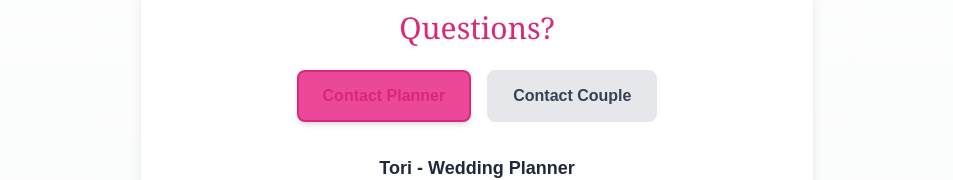
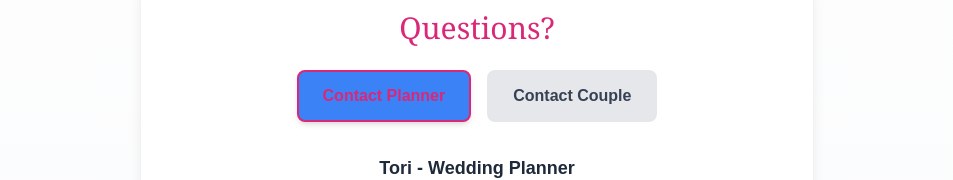
Before and after one commit to tori-ops/hybrid-stationary, a Next.js app: page /invite in a window 1280 px wide. Shown: the part 1906-2086 px from the top of the page, without its empty margins (163-1116 px from the left). Built offline with nearby package versions, Linux system fonts and the light colour scheme; no server answers.

Commit message:
Change button backgrounds from primary to secondary color (See Back/Front, RSVP Now, and Questions contact toggle buttons)

```diff
--- a/src/app/invite/page.tsx
+++ b/src/app/invite/page.tsx
@@ -64,7 +64,7 @@ function InvitePageContent() {
               rel="noopener noreferrer"
               className="px-8 py-3 rounded-lg font-semibold transition-opacity hover:opacity-90 border-2"
               style={{
-                backgroundColor: invitation.primary_color || '#ec4899',
+                backgroundColor: invitation.secondary_color || '#274E13',
                 color: invitation.accent_color || '#db2777',
                 borderColor: invitation.accent_color || '#db2777'
               }}
--- a/src/components/ContactSection.tsx
+++ b/src/components/ContactSection.tsx
@@ -32,7 +32,7 @@ export default function ContactSection({ config }: { config?: any }) {
               : 'bg-gray-200 text-gray-700 hover:bg-gray-300 border-gray-200'
           }`}
           style={contactType === 'planner' ? {
-            backgroundColor: primaryColor,
+            backgroundColor: secondaryColor,
             color: accentColor,
             borderColor: accentColor
           } : {}}
@@ -47,7 +47,7 @@ export default function ContactSection({ config }: { config?: any }) {
               : 'bg-gray-200 text-gray-700 hover:bg-gray-300 border-gray-200'
           }`}
           style={contactType === 'couple' ? {
-            backgroundColor: primaryColor,
+            backgroundColor: secondaryColor,
             color: accentColor,
             borderColor: accentColor
           } : {}}
--- a/src/components/InviteCard.tsx
+++ b/src/components/InviteCard.tsx
@@ -102,7 +102,7 @@ export default function InviteCard({ config }: { config?: any }) {
             onClick={() => setIsFlipped(!isFlipped)}
             className="px-8 py-3 rounded-lg font-semibold transition-opacity hover:opacity-90 border-2"
             style={{
-              backgroundColor: config?.colors?.primary || '#ec4899',
+              backgroundColor: config?.colors?.secondary || '#274E13',
               color: config?.colors?.accent || '#db2777',
               borderColor: config?.colors?.accent || '#db2777'
             }}
```
